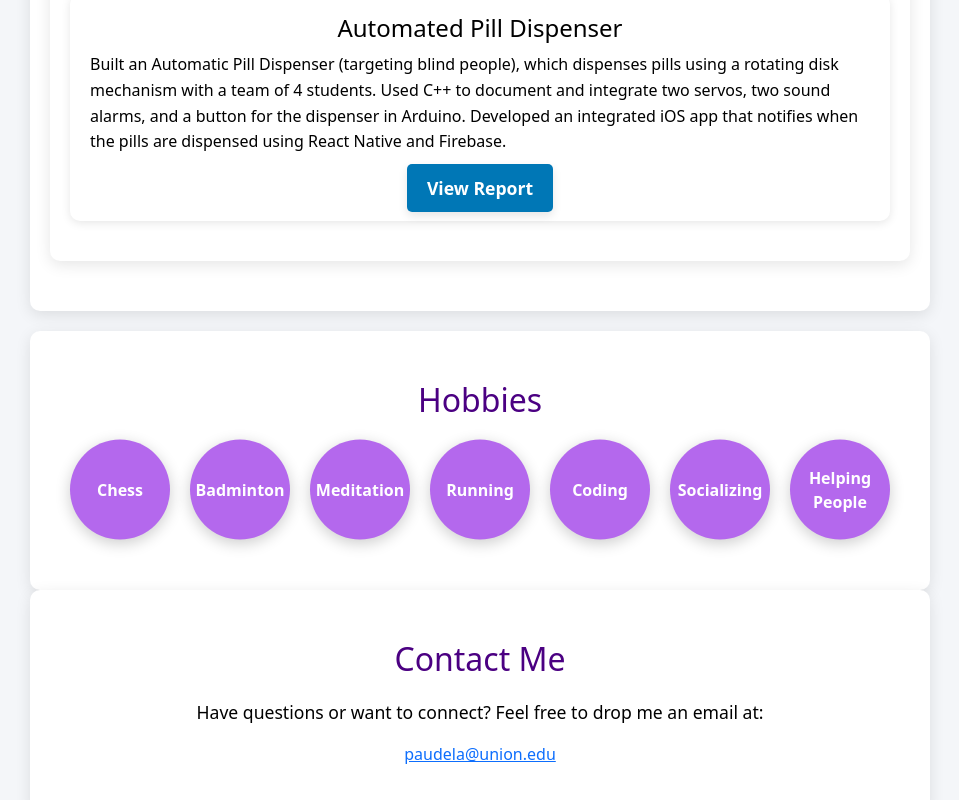
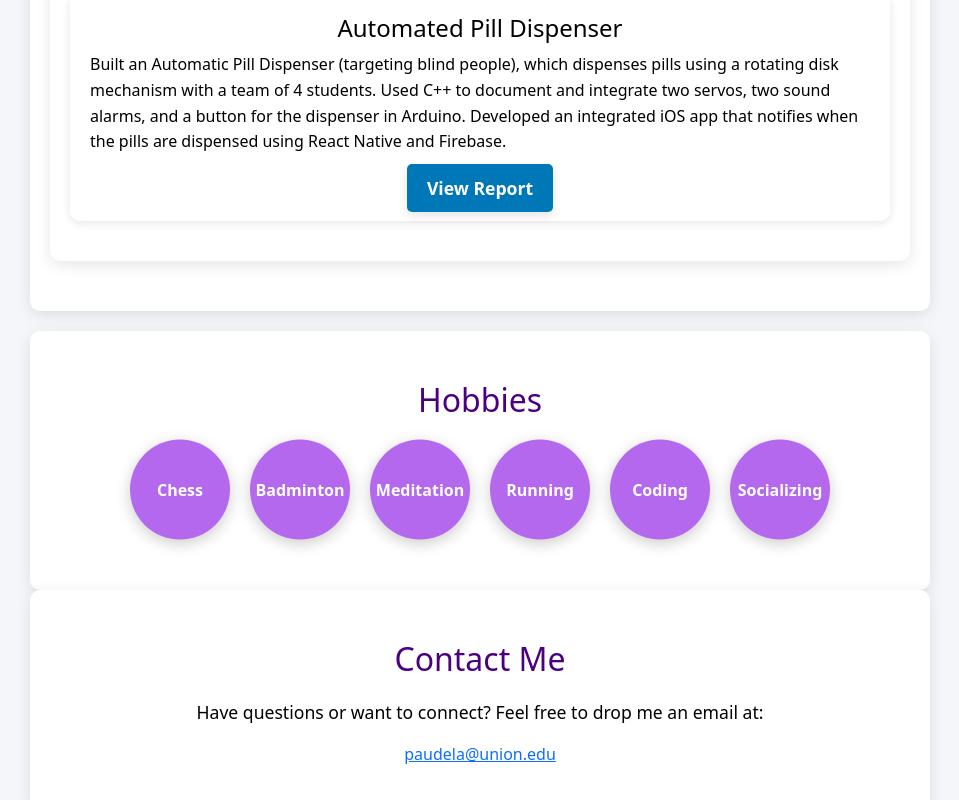
Before and after one commit to Avi161/my-portfolio, a React (Create React App) app: page / in a window 1280 px wide. Shown: the part 1423-2223 px from the top of the page, without its empty margins (160-1119 px from the left). Built offline with nearby package versions, Linux system fonts and the light colour scheme.

Commit message:
Update App.js

```diff
--- a/src/App.js
+++ b/src/App.js
@@ -114,7 +114,6 @@ function App() {
           <div className="hobby-circle">Running</div>
           <div className="hobby-circle">Coding</div>
           <div className="hobby-circle">Socializing</div>
-          <div className="hobby-circle">Helping People</div>
         </div>
       </section>
 
```
